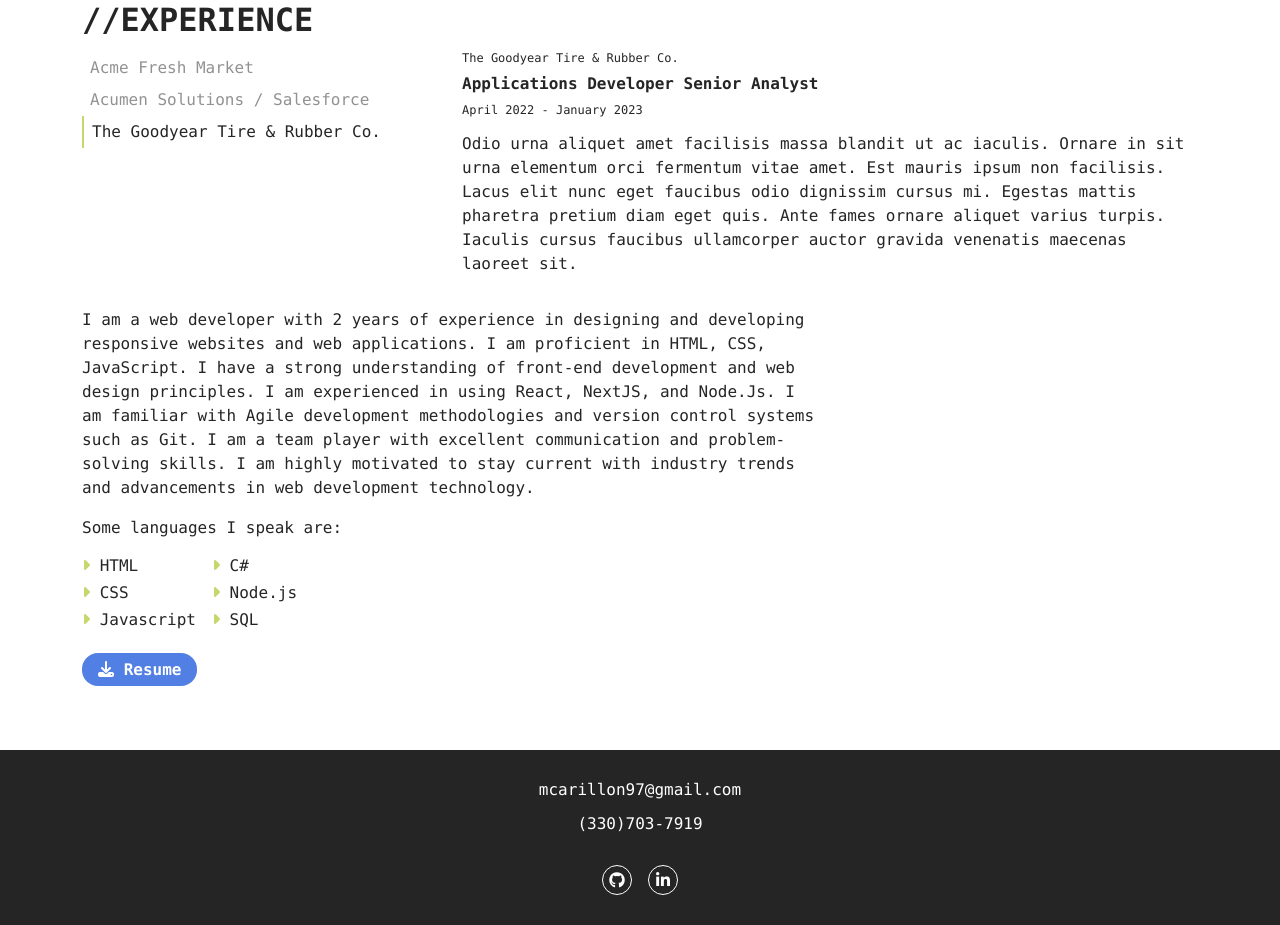
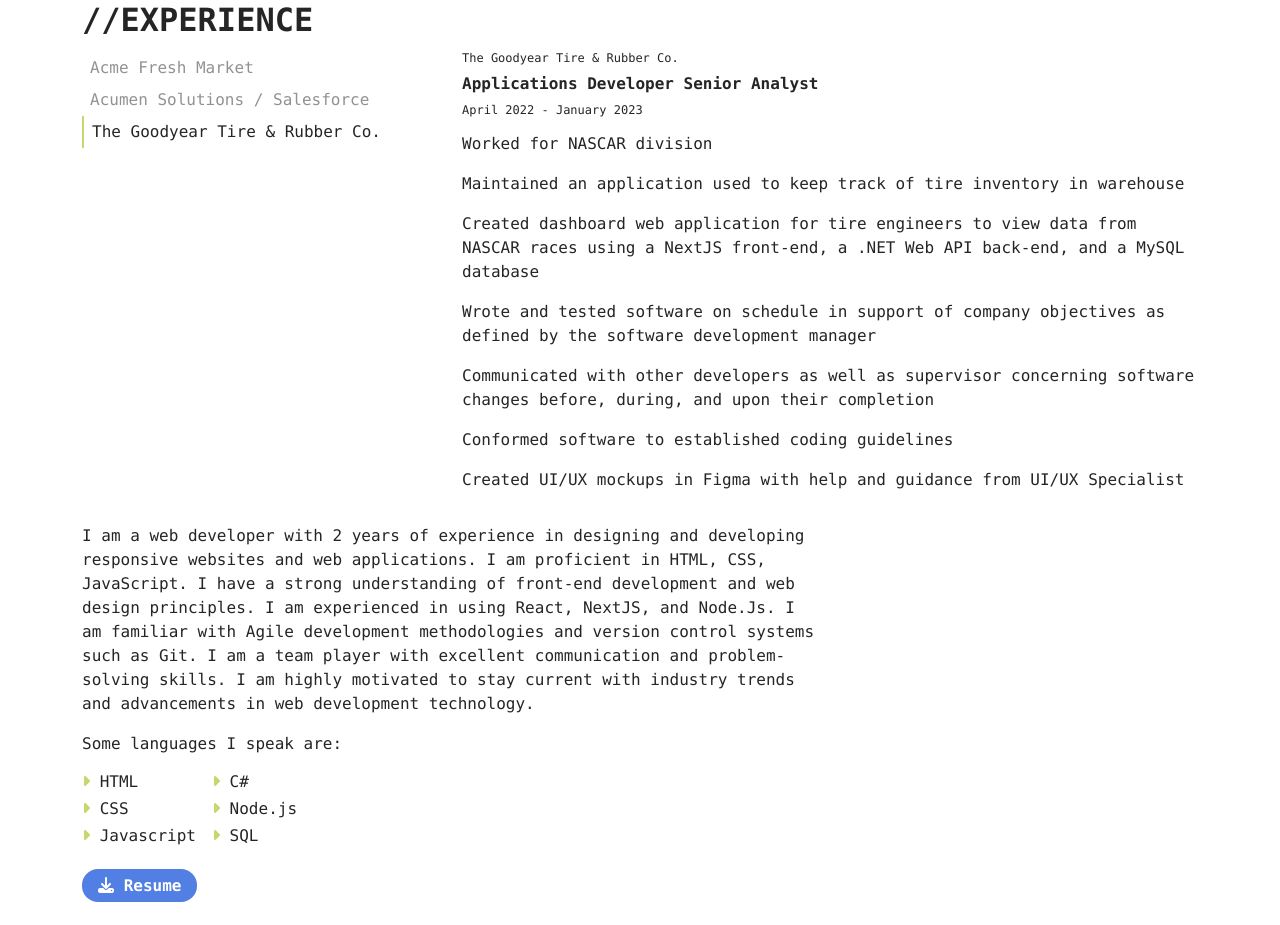
Before and after one commit to mike3497/michael-carillon-portfolio, a React (Create React App) app: page / in a window 1280 px wide. Shown: the part 1600-2525 px from the top of the page. Built offline with nearby package versions, Linux system fonts and the light colour scheme.

Commit message:
Update experience wording

```diff
--- a/src/components/Experience.js
+++ b/src/components/Experience.js
@@ -59,45 +59,49 @@
 							</p>
 							<p className="small">December 2017 - October 2020</p>
 							<p>
-								Maintain the digital shelf for all items on e-commerce platform,
-								including editing product and brand descriptions to make them
-								customer-facing and adding product images for items that do not
-								have images using a custom content management system
+								Created customer-facing recipe page on website and back-end way
+								to manage recipes
 							</p>
 							<p>
-								Merchandise products within the e-commerce platform to drive
+								Maintained the digital shelf for all items on e-commerce
+								platform, including editing product and brand descriptions to
+								make them customer-facing and adding product images for items
+								that do not have images using a custom content management system
+							</p>
+							<p>
+								Merchandised products within the e-commerce platform to drive
 								traffic, conversion, and average order value by representing the
 								weekly ad online and simplifying customers’ online experience
 							</p>
 							<p>
-								Analyze Google Analytics Data and Apply knowledge to drive
-								conversion and basket size growth, and to suggest ways to
+								Analyzed Google Analytics Data and applied knowledge to drive
+								conversion and basket size growth, and suggested ways to
 								simplify customers’ online experience
 							</p>
 							<p>
-								Implement and create effective and innovative online
+								Implemented and created effective and innovative online
 								merchandising strategies to drive total online sales and
 								profitability
 							</p>
 							<p>
-								Manage the Placement of products that are displayed digitally
+								Managed the placement of products that are displayed digitally
 								across acmestores.com
 							</p>
 							<p>
-								Execute email campaigns to specific lists using Mailchimp, and
-								analyze performance of campaigns
+								Executed email campaigns to specific lists using Mailchimp, and
+								analyzed performance of campaigns
 							</p>
 							<p>
-								Post social media content using Later / Hootsuite or similar
+								Posted social media content using Later / Hootsuite and similar
 								social media management tool
 							</p>
 							<p>
-								Use Customer Relationship Management software and customer
-								database to manage promotions and create targeted groups, and to
-								provide analysis of the performance of promotions
+								Used Customer Relationship Management software and customer
+								database to manage promotions and created targeted groups, and
+								provided analysis of the performance of promotions
 							</p>
 							<p>
-								Create weekly store signage package using custom web-based
+								Created weekly store signage package using custom web-based
 								platform
 							</p>
 						</div>
@@ -109,42 +113,46 @@
 							<p className="bold mb-1">Associate Technical Consultant</p>
 							<p className="small">October 2020 - April 2022</p>
 							<p>
-								Participate in the full application life cycle from technical
+								Worked on implementing new user stories and fixing bugs for a
+								well-known office furniture client using B2B Commerce on the
+								Salesforce platform
+							</p>
+							<p>
+								Participated in the full application life cycle from technical
 								design to development, testing, and deployment using
 								contemporary Cloud based development tools
 							</p>
 							<p>
-								Interact directly with customer, development team, and other
+								Interacted directly with customer, development team, and other
 								stakeholders to ensure customer success
 							</p>
 							<p>
-								Design, develop and integrate Salesforce applications using
-								Visualforce, APEX, Java, .NET, modern web technologies, and
-								native mobile platforms (iOS, Android)
+								Designed, developed and integrated Salesforce applications using
+								Visualforce, APEX, Javascript, and other technologies
 							</p>
 							<p>
-								Work with technical teams and senior architects to finalize
-								architecture specifications, and creates design as it relates to
+								Worked with technical teams and senior architects to finalize
+								architecture specifications, and created design as it relates to
 								the customization and/or integration of software solutions
 							</p>
 							<p>
-								Develop proofs of concept (POC) as needed, integrating new
+								Developed proofs of concept (POC) as needed, integrated new
 								components with back office systems during the design and
 								requirements phase to evaluate products and integration
 								strategies
 							</p>
 							<p>
-								Validate application code against unit tests, security tests,
+								Validated application code against unit tests, security tests,
 								and profiling tools
 							</p>
 							<p>
-								Assist in identifying, troubleshooting, and resolving defects
+								Assisted in identifying, troubleshooting, and resolving defects
 								encountered during various stages of project delivery, including
 								during the deployment and implementation of the solution in
 								production environments
 							</p>
 							<p>
-								Produce project documentation, including functional and
+								Produced project documentation, including functional and
 								technical designs, and end-user guides
 							</p>
 						</div>
@@ -155,14 +163,29 @@
 							<p className="small mb-1">The Goodyear Tire & Rubber Co.</p>
 							<p className="bold mb-1">Applications Developer Senior Analyst</p>
 							<p className="small">April 2022 - January 2023</p>
+							<p>Worked for NASCAR division</p>
 							<p>
-								Odio urna aliquet amet facilisis massa blandit ut ac iaculis.
-								Ornare in sit urna elementum orci fermentum vitae amet. Est
-								mauris ipsum non facilisis. Lacus elit nunc eget faucibus odio
-								dignissim cursus mi. Egestas mattis pharetra pretium diam eget
-								quis. Ante fames ornare aliquet varius turpis. Iaculis cursus
-								faucibus ullamcorper auctor gravida venenatis maecenas laoreet
-								sit.
+								Maintained an application used to keep track of tire inventory
+								in warehouse
+							</p>
+							<p>
+								Created dashboard web application for tire engineers to view
+								data from NASCAR races using a NextJS front-end, a .NET Web API
+								back-end, and a MySQL database
+							</p>
+							<p>
+								Wrote and tested software on schedule in support of company
+								objectives as defined by the software development manager
+							</p>
+							<p>
+								Communicated with other developers as well as supervisor
+								concerning software changes before, during, and upon their
+								completion
+							</p>
+							<p>Conformed software to established coding guidelines</p>
+							<p>
+								Created UI/UX mockups in Figma with help and guidance from UI/UX
+								Specialist
 							</p>
 						</div>
 					)}
```
